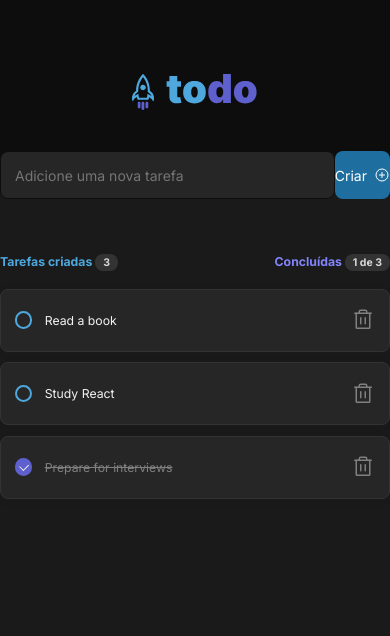
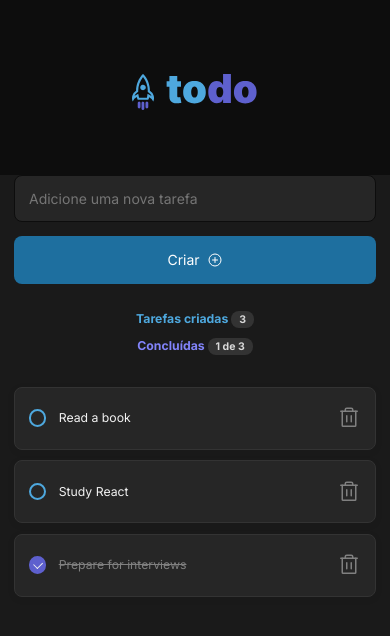
Before and after one commit to diegosano/ignite-react-todo, a React (Vite) app: page / in a window 390 px wide. Shown: the top 636 px of the page. Built offline with nearby package versions, Linux system fonts and the light colour scheme.

Commit message:
style: add responsiveness

```diff
--- a/src/App.module.css
+++ b/src/App.module.css
@@ -11,4 +11,8 @@
   html {
     font-size: 87.5%;
   }
+
+  .wrapper {
+    padding: 0 1rem;
+  }
 }
--- a/src/components/NewTask.module.css
+++ b/src/components/NewTask.module.css
@@ -36,3 +36,19 @@
 .container button > svg {
   margin-left: 0.5rem;
 }
+
+@media (max-width: 768px) {
+  .container {
+    flex-direction: column;
+    margin: 0 0 2rem;
+  }
+
+  .container input {
+    width: 100%;
+    margin-bottom: 1rem;
+  }
+
+  .container button {
+    width: 100%;
+  }
+}
--- a/src/components/Tasks.module.css
+++ b/src/components/Tasks.module.css
@@ -48,3 +48,13 @@
 .bold {
   font-weight: 700;
 }
+
+@media (max-width: 768px) {
+  .infos {
+    flex-direction: column;
+  }
+
+  .created, .concluded {
+    margin-bottom: 1rem;
+  }
+}
```
